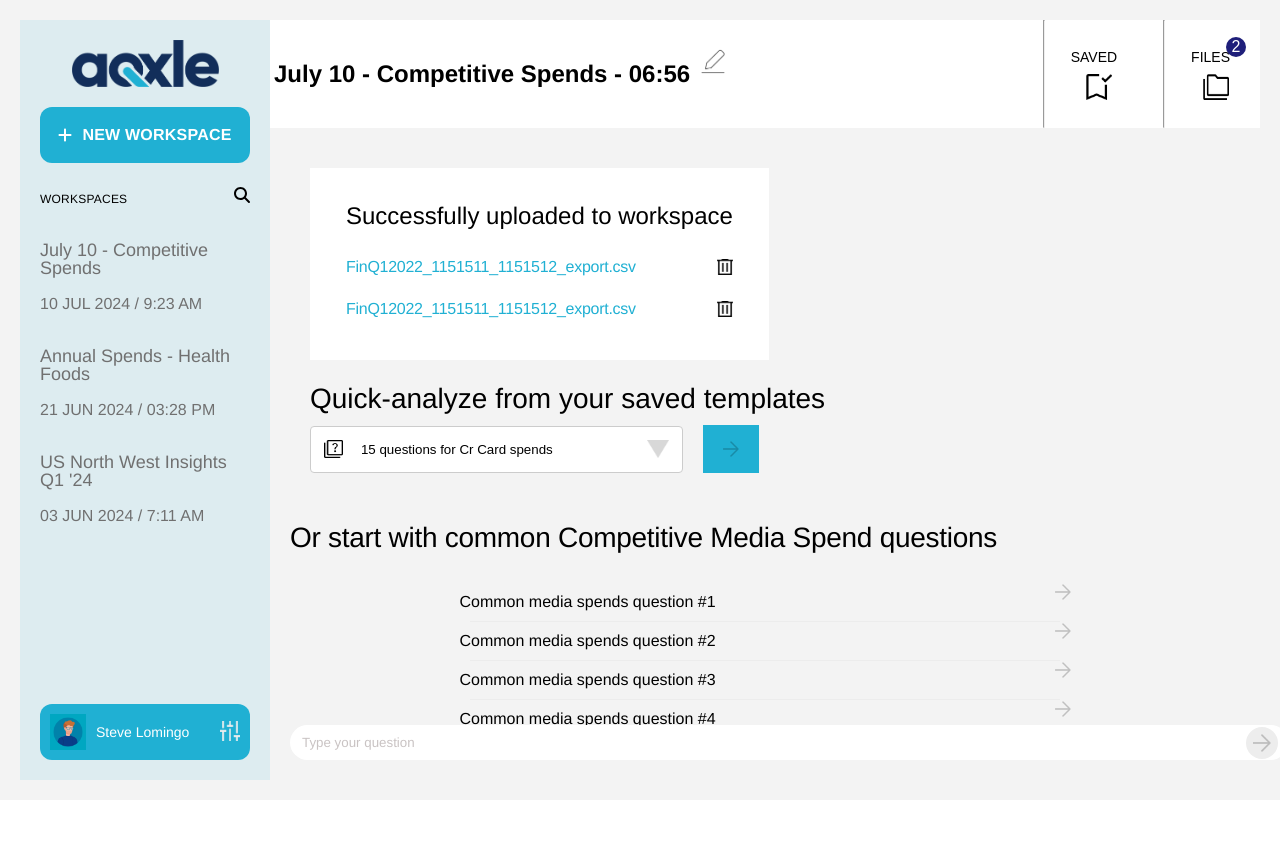
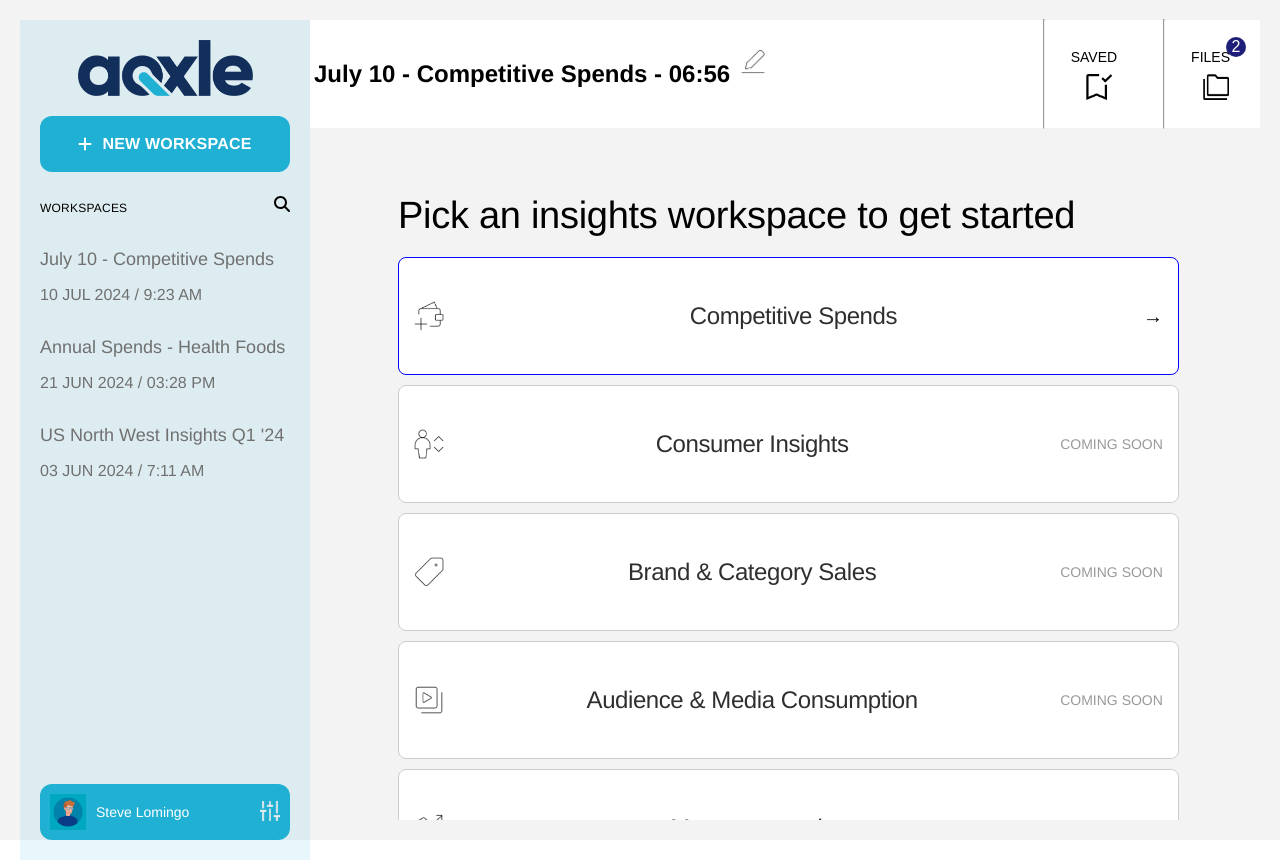
Before and after one commit to saranyajs2727/Aqxle, a React (Create React App) app: page / in a window 1280 px wide. Before the commit the page ends 800 px from the top, so only its background shows below. Built offline with nearby package versions, Linux system fonts and the light colour scheme.

Commit message:
data updtaed

```diff
--- a/public/index.html
+++ b/public/index.html
@@ -25,6 +25,10 @@
       Learn how to configure a non-root public URL by running `npm run build`.
     -->
     <title>React App</title>
+    <script type="text/javascript">
+      var path = window.location.pathname;
+      window.location = window.location.origin + '/#' + path;
+  </script>
   </head>
   <body>
     <noscript>You need to enable JavaScript to run this app.</noscript>
--- a/src/App.js
+++ b/src/App.js
@@ -2,25 +2,32 @@
 import './App.css';
 import GlobalStyle from './common/GlobalStyle';
 import Dashboard from './components/Dashborad/Dashboard';
-import { BrowserRouter as Router, Route, Routes, Link } from 'react-router-dom';
+import {  HashRouter as Router, Route, Routes, Link } from 'react-router-dom';
 import Graph from './components/Graph/Graph';
+import { useEffect } from 'react';
 
 function App() {
+  useEffect(() => {
+    const currentPath = window.location.pathname;
+    if (currentPath !== '/' && currentPath !== '/graph') {
+      window.location = '/#' + currentPath;
+    }
+  }, []);
   return (
-    <div>
-      <GlobalStyle />
-      <Dashboard />
+    // <div>
+    //   <GlobalStyle />
+    //   <Dashboard />
 
 
+    // </div>
+    <Router>
+    <div>
+      <Routes>
+        <Route path="/" element={<Dashboard />} />
+        <Route path="/graph" element={<Graph />} />
+      </Routes>
     </div>
-  //   <Router>
-  //   <div>
-  //     <Routes>
-  //     <Route path="/" element={<Dashboard />} />
-  //     <Route path="/graph" element={<Graph />} />
-  //     </Routes>
-  //   </div>
-  // </Router>
+  </Router>
   );
 }
 
--- a/src/components/Dashborad/Dashboard.js
+++ b/src/components/Dashborad/Dashboard.js
@@ -316,8 +316,8 @@ const Dashboard = () => {
         </SidebarFooter>
       </Sidebar>
       <Main>
-        {/* <InsightWorkSpace /> */}
-        <CommonQuestion />
+        <InsightWorkSpace />
+        {/* <CommonQuestion /> */}
         {/* Table */}
         {/* <Table /> */}
 
--- a/src/components/InsightWorkSpace/InsightWorkSpace.js
+++ b/src/components/InsightWorkSpace/InsightWorkSpace.js
@@ -1,21 +1,30 @@
-import React from 'react'
-import styled from 'styled-components';
+import React from "react";
+import styled from "styled-components";
+import spends from "../../assets/workspace1.png";
+import insight from "../../assets/workspace2.png";
+import sales from "../../assets/workspace3.png";
+import mediaIcon from "../../assets/workspace4.png";
+import economic from "../../assets/workspace5.png";
 
 const Container = styled.div`
   display: flex;
   flex-direction: column;
-  align-items: center;
   padding: 20px;
-  font-family: Arial, sans-serif;
+  font-family: Helvetica Neue;
+  margin-left: 48px;
 `;
 
 const Title = styled.h1`
-  font-size: 24px;
   margin-bottom: 20px;
+  font-weight: 300;
+  font-size: 38px;
+  font-family: Helvetica Neue;
+  line-height: 44px;
+  letter-spacing: -0.28px;
 `;
 
 const InsightsList = styled.div`
-  width: 300px;
+  width: 95%;
 `;
 
 const InsightsItem = styled.div`
@@ -29,6 +38,7 @@ const InsightsItem = styled.div`
   align-items: center;
   cursor: pointer;
   transition: all 0.3s ease;
+  height: 86px;
 
   &:hover {
     border-color: #000;
@@ -38,12 +48,25 @@ const InsightsItem = styled.div`
     props.active &&
     `
     border-color: blue;
-    font-weight: bold;
+    font-weight: 800;
   `}
 `;
 
 const ItemText = styled.span`
-  font-size: 16px;
+  font-family: Helvetica Neue;
+  font-weight: 300;
+  font-size: 24px;
+  letter-spacing: -0.42px;
+  line-height: 50px;
+  color:rgba(47, 47, 47, 1);
+  text-align:center;
+
+  ${(props) =>
+    props.active &&
+    `
+    border-color: blue;
+    font-weight: 400;
+  `}
 `;
 
 const ComingSoon = styled.span`
@@ -55,35 +78,44 @@ const Arrow = styled.span`
   font-size: 20px;
 `;
 
+const Image = styled.img`
+  height: 30px;
+  width: 30px;
+`;
+
 function InsightWorkSpace() {
-
   return (
     <Container>
       <Title>Pick an insights workspace to get started</Title>
       <InsightsList>
         <InsightsItem active>
-        <ItemText>Competitive Spends</ItemText>
+          <Image src={spends} alt="Descriptive Alt Text" />
+          <ItemText active>Competitive Spends</ItemText>
           <Arrow>→</Arrow>
         </InsightsItem>
         <InsightsItem>
+          <Image src={insight} alt="Descriptive Alt Text" />
           <ItemText>Consumer Insights</ItemText>
           <ComingSoon>COMING SOON</ComingSoon>
         </InsightsItem>
         <InsightsItem>
+          <Image src={sales} alt="Descriptive Alt Text" />
           <ItemText>Brand & Category Sales</ItemText>
           <ComingSoon>COMING SOON</ComingSoon>
         </InsightsItem>
         <InsightsItem>
+          <Image src={mediaIcon} alt="Descriptive Alt Text" />
           <ItemText>Audience & Media Consumption</ItemText>
           <ComingSoon>COMING SOON</ComingSoon>
         </InsightsItem>
         <InsightsItem>
+          <Image src={economic} alt="Descriptive Alt Text" />
           <ItemText>Macroeconomic</ItemText>
           <ComingSoon>COMING SOON</ComingSoon>
         </InsightsItem>
       </InsightsList>
     </Container>
-  )
+  );
 }
 
-export default InsightWorkSpace
+export default InsightWorkSpace;
```
Lines whose indentation alone changed are shown as unchanged.
